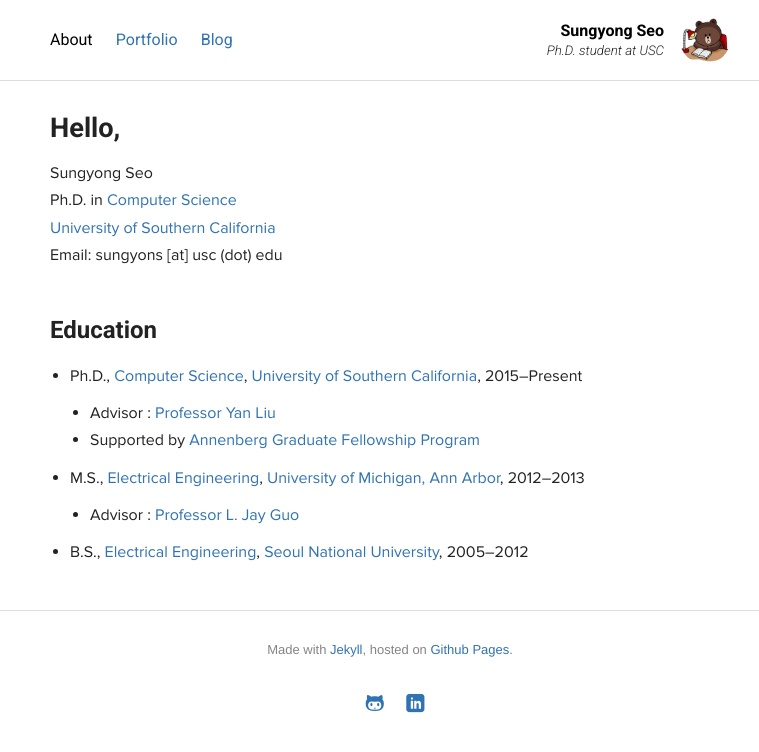
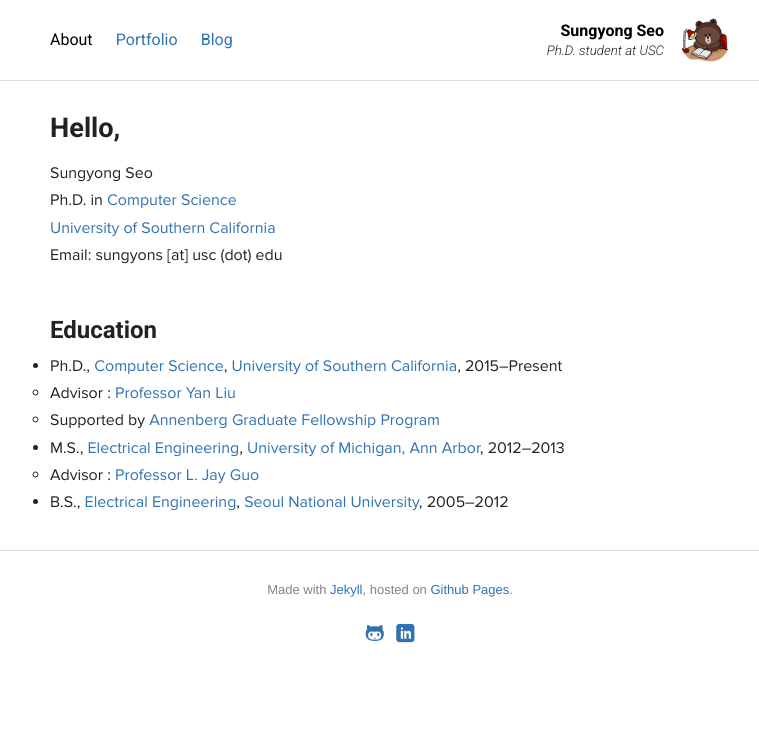
Before and after one commit to sungyongs/sungyongs.github.com, a Jekyll site: the page built from index.html, in a window 1280 px wide. Shown: the top 752 px of the page, without its empty margins (250-1009 px from the left). Built offline with Jekyll 4.4.1, drawn with Linux system fonts in a browser that asks for light colours; Markdown is read by kramdown in place of the engine named in the settings.

Commit message:
Update site.css

```diff
--- a/css/site.css
+++ b/css/site.css
@@ -95,15 +95,7 @@ a.discreet {
   color: #222;
 }
 
-ul{
-    background-color: #FFFFFF;
-    list-style: disc;
-    padding:10px;
-}
 
-li{
-    margin-left:10px;
-}
 
 .fancy, section, article {
   font-family: "proxima-nova", Helvetica, Arial, sans-serif;
```
